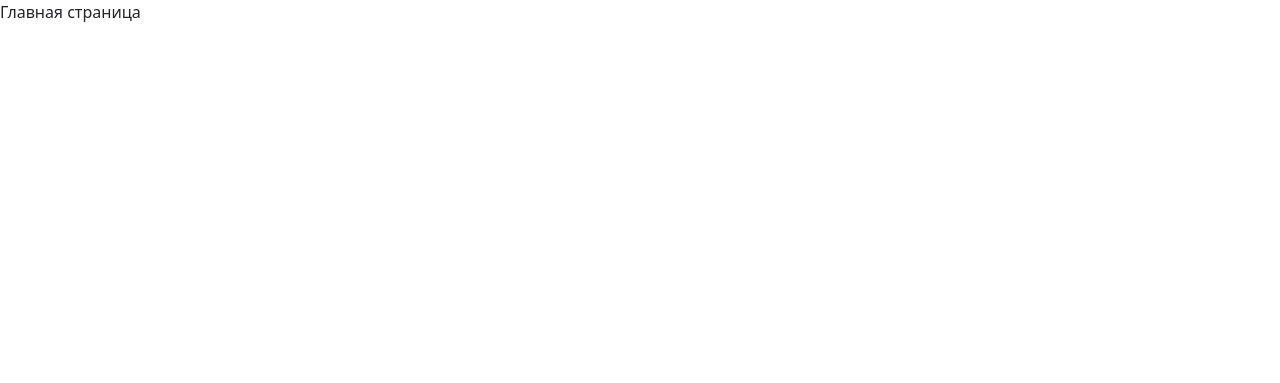
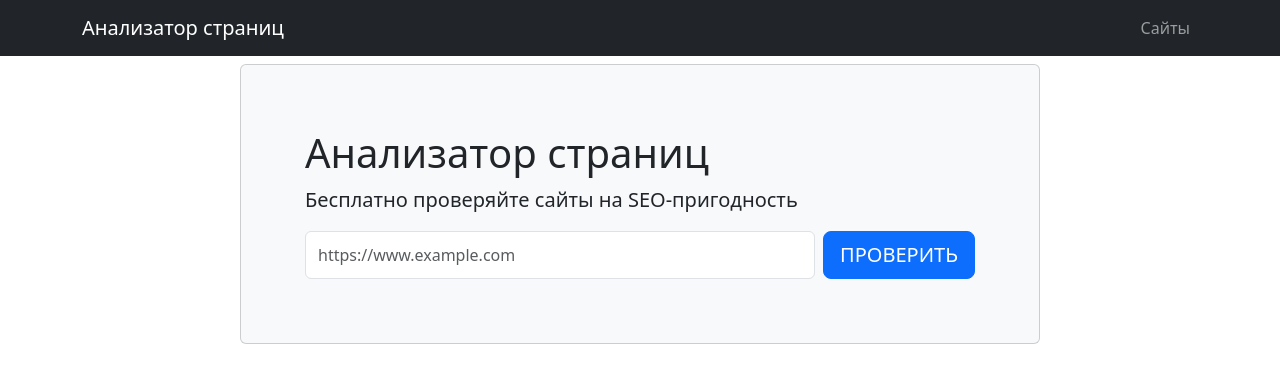
Before and after one commit to DanatN5/python-project-83, a Flask app: page / in a window 1280 px wide. Before the commit the part shown is almost empty. Shown: the top 383 px of the page. Run offline with Flask 3, Linux system fonts and the light colour scheme; some libraries are stand-ins or nearby versions.

Commit message:
Add layout.html

```diff
--- a/page_analyzer/app.py
+++ b/page_analyzer/app.py
@@ -1,9 +1,12 @@
+import psycopg2
 import os
 
 from dotenv import load_dotenv
 from flask import Flask, render_template
 
 load_dotenv()
+DATABASE_URL = os.getenv('DATABASE_URL')
+conn = psycopg2.connect(DATABASE_URL)
 app = Flask(__name__)
 app.config['SECRET_KEY'] = os.getenv('SECRET_KEY')
 
--- a/page_analyzer/templates/index.html
+++ b/page_analyzer/templates/index.html
@@ -1,14 +1,18 @@
-<!DOCTYPE html>
-<html lang="en">
-<head>
-    <meta charset="UTF-8">
-    <meta name="viewport" content="width=device-width, initial-scale=1.0">
-    <title>Document</title>
+{% extends "layout.html" %}
 
-    <link href="https://cdn.jsdelivr.net/npm/bootstrap@5.3.7/dist/css/bootstrap.min.css" rel="stylesheet" integrity="sha384-LN+7fdVzj6u52u30Kp6M/trliBMCMKTyK833zpbD+pXdCLuTusPj697FH4R/5mcr" crossorigin="anonymous">
-    <script src="https://cdn.jsdelivr.net/npm/bootstrap@5.3.7/dist/js/bootstrap.bundle.min.js" integrity="sha384-ndDqU0Gzau9qJ1lfW4pNLlhNTkCfHzAVBReH9diLvGRem5+R9g2FzA8ZGN954O5Q" crossorigin="anonymous"></script>
-</head>
-<body>
-    <div class="header">Главная страница</div>
-</body>
-</html>
+{% block title %}Анализатор страниц{% endblock %}
+
+{% block content %}
+<div class="container my-2">
+    <div class="card mx-auto px-5 bg-light" style="max-width: 800px;">
+        <div class="card-body py-5">
+            <h1 class="card-title mt-3 fs-1 fw-light">Анализатор страниц</h1>
+            <p class="card-text mt-1 fs-5 fw-lighter">Бесплатно проверяйте сайты на SEO-пригодность</p>
+            <div class="d-flex mb-3">
+                <input type="text" class="form-control me-2" placeholder="https://www.example.com">
+                <button type="button" class="btn-lg btn btn-primary text-uppercase">Проверить</button>
+            </div>
+        </div>
+    </div>
+</div>
+{% endblock %}
--- /dev/null
+++ b/page_analyzer/templates/layout.html
@@ -0,0 +1,28 @@
+<!DOCTYPE html>
+<html lang="en">
+<head>
+    <meta charset="UTF-8">
+    <meta name="viewport" content="width=device-width, initial-scale=1.0">
+    <title>{% block title %}{% endblock %}</title>
+
+    <link href="https://cdn.jsdelivr.net/npm/bootstrap@5.3.7/dist/css/bootstrap.min.css" rel="stylesheet" integrity="sha384-LN+7fdVzj6u52u30Kp6M/trliBMCMKTyK833zpbD+pXdCLuTusPj697FH4R/5mcr" crossorigin="anonymous">
+    <script src="https://cdn.jsdelivr.net/npm/bootstrap@5.3.7/dist/js/bootstrap.bundle.min.js" integrity="sha384-ndDqU0Gzau9qJ1lfW4pNLlhNTkCfHzAVBReH9diLvGRem5+R9g2FzA8ZGN954O5Q" crossorigin="anonymous"></script>
+</head>
+<body>
+    <!-- Навигация -->
+    <nav class="navbar navbar-expand-lg navbar-dark bg-dark">
+        <div class="container">
+            <a class="navbar-brand col-1" href="/">Анализатор страниц</a>
+            <div class="collapse navbar-collapse">
+                <ul class="navbar-nav ms-auto">
+                    <li class="nav-item col-1"><a href="/" class="nav-link">Сайты</a></li>
+                </ul>
+            </div>
+        </div>
+    </nav>
+
+    <!-- Контент -->
+     {% block content %}{% endblock %}
+
+</body>
+</html>
```
